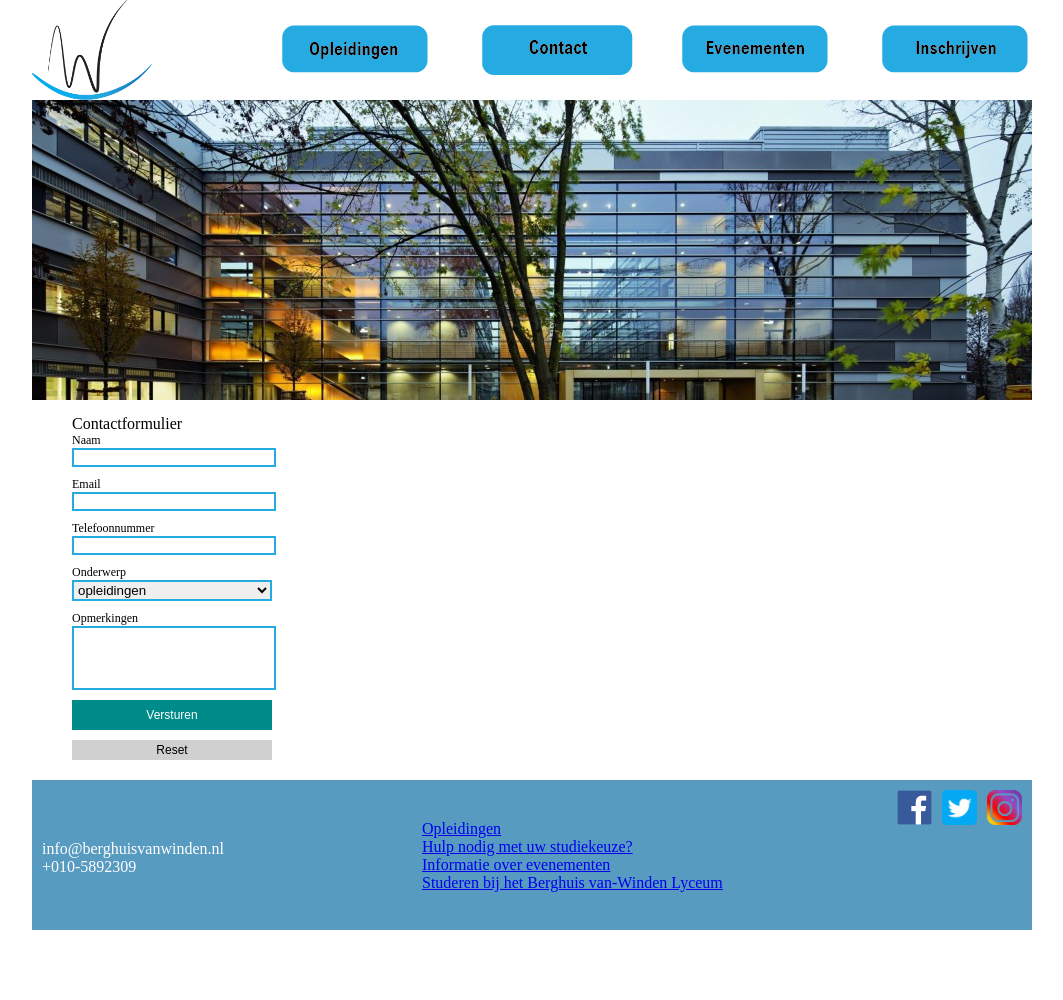
After one commit to PatrickVording/Project-Boze-Wolf, a PHP site: page /contactformulier.html in a window 1280 px wide. The commit adds this page. Shown: the whole page, without its empty margins (108-1171 px from the left). Run offline with PHP 8.4, Linux system fonts and the light colour scheme.

Commit message:
contact en aanmeldformulier

```diff
--- /dev/null
+++ b/contactformulier.html
@@ -0,0 +1,123 @@
+<!DOCTYPE html>
+
+<html>
+<head>
+	<title>Home</title>
+	<meta charset="UTF-8">
+	<link rel="stylesheet" type="text/css" href="stylesheet.css">
+</head>
+<body>
+	<div class="container">
+		<div class="menu">
+			<div class="menupic">
+				<a href="home.html"><img class="foto" src="images/logo.png" alt="logo" height="100px" width="120px"></a>
+			</div>
+			<div class="menu1">
+				<ul>
+					<a href="aanmeldformulier.html"><img class="imgMenu" border="0" alt="inschrijven" src="Header Knoppen/inschrijven menu.png"/></a>
+				</ul>
+			</div>
+			<div class="menu1">
+				<ul>
+					<li><a href=""><img class="imgMenu" border="0" alt="evenementen" src="Header Knoppen/evenementen menu.png"/>  </a></li>
+				</ul>
+			</div>
+			<div class="menu1">
+				<ul>
+					<li><a href=""><img class="imgMenu" border="0" alt="contact" src="Header Knoppen/contactmenu.png"/>  </a></li>
+				</ul>
+			</div>
+			<div class="menu1">
+				<ul>
+					<li><a href="opleidingen.html"><img class="imgMenu" border="0" alt="opleidingen" src="Header Knoppen/opleidingen menu.png"/>  </a></li>
+				</ul>
+			</div>
+		</div>
+		<div class="header">
+			<img class="foto2" src="images/header.jpg"  alt="headerimage">
+		</div>
+
+
+		<div class="content">
+			<div id="contactformulier">
+				<form id="contactformulier" method="POST" action="php_contactformulier.php">
+					<legend>Contactformulier</legend>
+					<label for="contact-name">
+						Naam
+					</label>
+					<input type="text" name="name" required id="contact-name"/>
+					<label for="contact-email">
+						Email
+					</label>
+					<input type="email" name="email" required id="contact-email"/>
+					<label for="contact-phone">
+						Telefoonnummer
+					</label>
+					<input type="phone" name="contact_phone" required id="contact_phone"/>
+					<label for="contact-subject">
+						Onderwerp
+					</label>
+					<select id="contact-subject" name="onderwerp">
+						<optgroup label="Ik heb een vraag over het inschrijven voor:">
+							<option value="opleiding" selected>opleidingen</option>
+							<option value="opendag">opendagen</option>
+							<option value="meeloopdag">meeloopdagen</option>
+							<option value="nieuwsbrief">nieuwsbrief</option>
+						</optgroup>
+						<optgroup label="Ik heb een vraag over de opleiding:">
+							<option value="chemie">chemie</option>
+							<option value="Toegepaste wiskunde">toegepaste wiskunde</option>
+						</optgroup>
+						<optgroup label="Andere vragen:">
+							<option value="uitschrijven nieuwsbrief?">Hoe moet ik me uitschrijven voor de nieuwsbrief?</option>
+							<option value="kamers Rotterdam">Waar kan ik een studentenkamer vinden in Rotterdam?</option>
+							<option value="locatie">Bevind de opleiding zich alleen in Rotterdam?</option>
+							<option value="anders">Ik heb een vraag die niet in de lijst staat</option>
+						</optgroup>
+					</select>
+					<label for="contact-message">
+						Opmerkingen
+					</label>
+					<textarea name="comments" id="contact-message" rows="4"></textarea>
+					<input type="submit" name="submit" value="Versturen" id="send" />
+					<input type="reset" value="Reset" id="reset" />
+				</form>
+			</div>
+		</div>
+
+
+		<div class="footerLeft">
+			<div class="footertext1">
+				<p>info@berghuisvanwinden.nl</p>
+				<p>+010-5892309</p>
+			</div>
+		</div>
+		<div class="footerMid">
+			<div class="footertext2">
+				<p><a href="opleidingen.html">Opleidingen</p>
+					<p><a href="studiekeuze.html">Hulp nodig met uw studiekeuze?</p>
+						<p><a href="evenementen.html">Informatie over evenementen</p>
+							<p><a href="berghuisvanwindenstuderen.html">Studeren bij het Berghuis van-Winden Lyceum</p>
+							</div>
+						</div>
+
+						<div class="footerRight">
+
+							<div class="socialMedia">
+								<img src="images/Instagram-Icon.png" alt="Instagram Icon" height="35px" width="35px">
+							</div>
+							<div class="socialMedia">
+								<img src="images/twitter-squared.png" alt="twitter Icon" height="35px" width="35px">
+							</div>
+							<div class="socialMedia">
+								<img src="images/1000px-F_icon.svg.png" alt="twitter Icon" height="35px" width="35px">
+							</div>
+
+
+
+						</div>
+
+					</div>
+				</body>
+
+				</html>
--- a/home.html
+++ b/home.html
@@ -77,6 +77,7 @@
 							<p><a href="studiekeuze.html">Hulp nodig met uw studiekeuze?</p>
 							<p><a href="evenementen.html">Informatie over evenementen</p>
 							<p><a href="berghuisvanwindenstuderen.html">Studeren bij het Berghuis van-Winden Lyceum</p>
+							<p><a href="contactformulier.html">Contact</p>
 						</div>
 					</div>
 
--- a/stylesheet.css
+++ b/stylesheet.css
@@ -173,6 +173,9 @@ ul	{
 
 
 /* FORMULIEREN */
+#contactformulier {
+	margin-left: 20px;
+}
 
 .submission-form{
 	max-width: 200px;
```
Also changed, not shown: php_aanmeldformulier.php (added, +19 -0 lines), php_contactformulier.php (added, +17 -0 lines).
